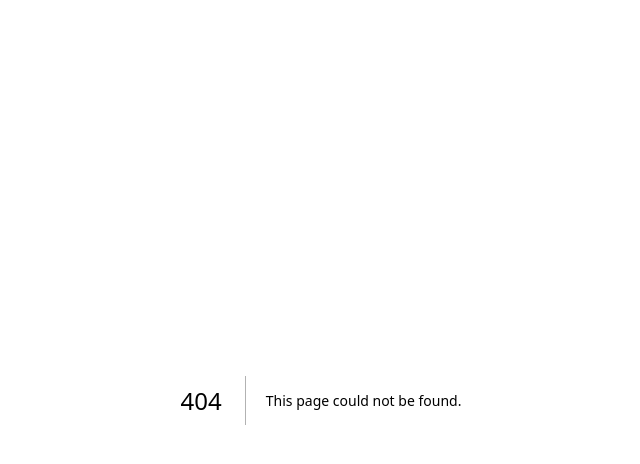
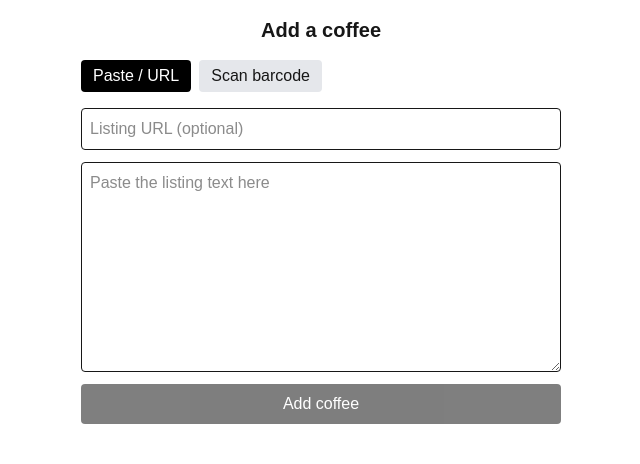
Before and after one commit to ccmalcom/coffee-app, a Next.js app: page /coffee/add in a window 1280 px wide. Before the commit this address had no page. Shown: the top 464 px of the page, without its empty margins (319-959 px from the left). Built offline with nearby package versions, Linux system fonts and the light colour scheme; no server answers.

Commit message:
feat(ui): add-coffee flows (paste/URL, barcode scan, open-DB/photo fallback)

```diff
--- a/package.json
+++ b/package.json
@@ -18,6 +18,7 @@
     "@anthropic-ai/sdk": "^0.110.0",
     "@supabase/ssr": "^0.12.0",
     "@supabase/supabase-js": "^2.110.1",
+    "@zxing/browser": "^0.2.1",
     "drizzle-orm": "^0.45.2",
     "next": "16.2.10",
     "postgres": "^3.4.9",
--- /dev/null
+++ b/src/app/coffee/add/page.tsx
@@ -0,0 +1,10 @@
+import { AddCoffeeForm } from '@/components/coffee/AddCoffeeForm'
+
+export default function AddCoffeePage() {
+  return (
+    <main>
+      <h1 className="text-xl font-semibold text-center mt-4">Add a coffee</h1>
+      <AddCoffeeForm />
+    </main>
+  )
+}
--- /dev/null
+++ b/src/components/coffee/AddCoffeeForm.tsx
@@ -0,0 +1,170 @@
+'use client'
+
+import { useState, useTransition } from 'react'
+import { useRouter } from 'next/navigation'
+import {
+  addCoffeeFromListing,
+  addCoffeeFromBarcode,
+  confirmBarcodeCoffee,
+} from '@/lib/actions/coffee'
+import { BarcodeScanner } from './BarcodeScanner'
+
+type Mode = 'paste' | 'scan'
+type BarcodeState =
+  | { step: 'idle' }
+  | { step: 'catalog_hit'; coffeeName: string; roasterName: string; coffeeId: string }
+  | { step: 'off_hit'; barcode: string; productName: string; brand: string | null }
+  | { step: 'not_found'; barcode: string }
+
+export function AddCoffeeForm() {
+  const router = useRouter()
+  const [mode, setMode] = useState<Mode>('paste')
+  const [rawText, setRawText] = useState('')
+  const [listingUrl, setListingUrl] = useState('')
+  const [barcodeState, setBarcodeState] = useState<BarcodeState>({ step: 'idle' })
+  const [error, setError] = useState<string | null>(null)
+  const [isPending, startTransition] = useTransition()
+
+  function handlePasteSubmit() {
+    setError(null)
+    startTransition(async () => {
+      try {
+        const result = await addCoffeeFromListing({ rawText, listingUrl: listingUrl || undefined })
+        router.push(`/coffee/${result.coffeeId}`)
+      } catch (err) {
+        setError(err instanceof Error ? err.message : 'Something went wrong.')
+      }
+    })
+  }
+
+  function handleBarcodeDetected(barcode: string) {
+    startTransition(async () => {
+      const result = await addCoffeeFromBarcode(barcode)
+      if (result.source === 'catalog') {
+        setBarcodeState({
+          step: 'catalog_hit',
+          coffeeName: result.coffeeName,
+          roasterName: result.roasterName,
+          coffeeId: result.coffeeId,
+        })
+      } else if (result.source === 'open_food_facts') {
+        setBarcodeState({
+          step: 'off_hit',
+          barcode,
+          productName: result.productName,
+          brand: result.brand,
+        })
+      } else {
+        setBarcodeState({ step: 'not_found', barcode })
+      }
+    })
+  }
+
+  function handleConfirmAfterScan(barcode: string) {
+    setError(null)
+    startTransition(async () => {
+      try {
+        const result = await confirmBarcodeCoffee(barcode, rawText)
+        router.push(`/coffee/${result.coffeeId}`)
+      } catch (err) {
+        setError(err instanceof Error ? err.message : 'Something went wrong.')
+      }
+    })
+  }
+
+  return (
+    <div className="max-w-lg mx-auto p-4 flex flex-col gap-4">
+      <div className="flex gap-2">
+        <button
+          type="button"
+          onClick={() => setMode('paste')}
+          className={`px-3 py-1 rounded ${mode === 'paste' ? 'bg-black text-white' : 'bg-gray-200'}`}
+        >
+          Paste / URL
+        </button>
+        <button
+          type="button"
+          onClick={() => setMode('scan')}
+          className={`px-3 py-1 rounded ${mode === 'scan' ? 'bg-black text-white' : 'bg-gray-200'}`}
+        >
+          Scan barcode
+        </button>
+      </div>
+
+      {error && <p className="text-red-600 text-sm">{error}</p>}
+
+      {mode === 'paste' && (
+        <div className="flex flex-col gap-3">
+          <input
+            value={listingUrl}
+            onChange={(e) => setListingUrl(e.target.value)}
+            placeholder="Listing URL (optional)"
+            className="border rounded p-2"
+          />
+          <textarea
+            value={rawText}
+            onChange={(e) => setRawText(e.target.value)}
+            placeholder="Paste the listing text here"
+            rows={8}
+            className="border rounded p-2"
+          />
+          <button
+            type="button"
+            onClick={handlePasteSubmit}
+            disabled={isPending || rawText.trim().length === 0}
+            className="bg-black text-white rounded p-2 disabled:opacity-50"
+          >
+            {isPending ? 'Adding…' : 'Add coffee'}
+          </button>
+        </div>
+      )}
+
+      {mode === 'scan' && (
+        <div className="flex flex-col gap-4">
+          {barcodeState.step === 'idle' && (
+            <BarcodeScanner onDetected={handleBarcodeDetected} onError={setError} />
+          )}
+
+          {barcodeState.step === 'catalog_hit' && (
+            <div className="border rounded p-4">
+              <p className="font-medium">You&apos;ve had this — {barcodeState.roasterName}</p>
+              <p>{barcodeState.coffeeName}</p>
+              <button
+                type="button"
+                onClick={() => router.push(`/coffee/${barcodeState.coffeeId}`)}
+                className="mt-3 bg-black text-white rounded px-3 py-2"
+              >
+                View / rate again
+              </button>
+            </div>
+          )}
+
+          {(barcodeState.step === 'off_hit' || barcodeState.step === 'not_found') && (
+            <div className="flex flex-col gap-3">
+              <p className="text-sm">
+                {barcodeState.step === 'off_hit'
+                  ? `Found "${barcodeState.productName}"${barcodeState.brand ? ` (${barcodeState.brand})` : ''} in the open product database — specialty roasters rarely have full tasting notes there. Paste the bag's full listing text below to get proper flavor/process details.`
+                  : "New barcode — not in our catalog or the open product database. Paste the listing text or snap the bag's info below."}
+              </p>
+              <textarea
+                value={rawText}
+                onChange={(e) => setRawText(e.target.value)}
+                placeholder="Paste the listing text (or type what's on the bag)"
+                rows={8}
+                className="border rounded p-2"
+              />
+              <button
+                type="button"
+                onClick={() => handleConfirmAfterScan(barcodeState.barcode)}
+                disabled={isPending || rawText.trim().length === 0}
+                className="bg-black text-white rounded p-2 disabled:opacity-50"
+              >
+                {isPending ? 'Adding…' : 'Add coffee'}
+              </button>
+            </div>
+          )}
+        </div>
+      )}
+    </div>
+  )
+}
--- /dev/null
+++ b/src/components/coffee/BarcodeScanner.tsx
@@ -0,0 +1,49 @@
+'use client'
+
+import { useEffect, useRef, useState } from 'react'
+import { BrowserMultiFormatReader, BrowserCodeReader } from '@zxing/browser'
+
+export function BarcodeScanner({
+  onDetected,
+  onError,
+}: {
+  onDetected: (barcode: string) => void
+  onError?: (message: string) => void
+}) {
+  const videoRef = useRef<HTMLVideoElement>(null)
+  const [scanning, setScanning] = useState(false)
+
+  useEffect(() => {
+    return () => {
+      BrowserCodeReader.releaseAllStreams()
+    }
+  }, [])
+
+  async function start() {
+    setScanning(true)
+    try {
+      const reader = new BrowserMultiFormatReader()
+      const result = await reader.decodeOnceFromVideoDevice(undefined, videoRef.current ?? undefined)
+      onDetected(result.getText())
+    } catch (err) {
+      onError?.(err instanceof Error ? err.message : 'Could not read a barcode from the camera.')
+    } finally {
+      setScanning(false)
+      BrowserCodeReader.releaseAllStreams()
+    }
+  }
+
+  return (
+    <div className="flex flex-col items-center gap-3">
+      <video ref={videoRef} className="w-full max-w-sm rounded" muted playsInline />
+      <button
+        type="button"
+        onClick={start}
+        disabled={scanning}
+        className="bg-black text-white rounded px-4 py-2 disabled:opacity-50"
+      >
+        {scanning ? 'Scanning…' : 'Scan barcode'}
+      </button>
+    </div>
+  )
+}
```
Also changed, not shown: 1 other file (tests, documents, lock files or other folders).
